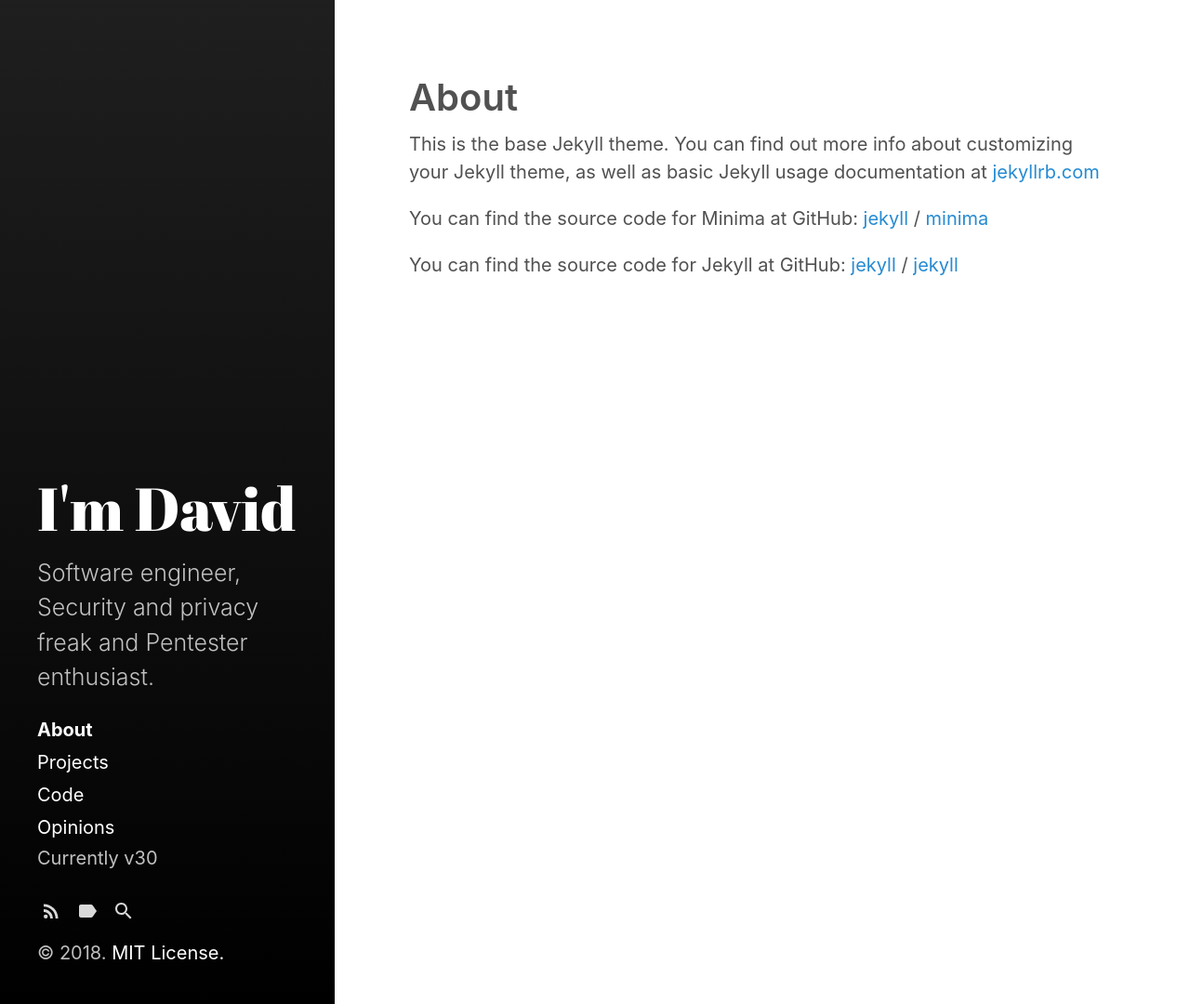
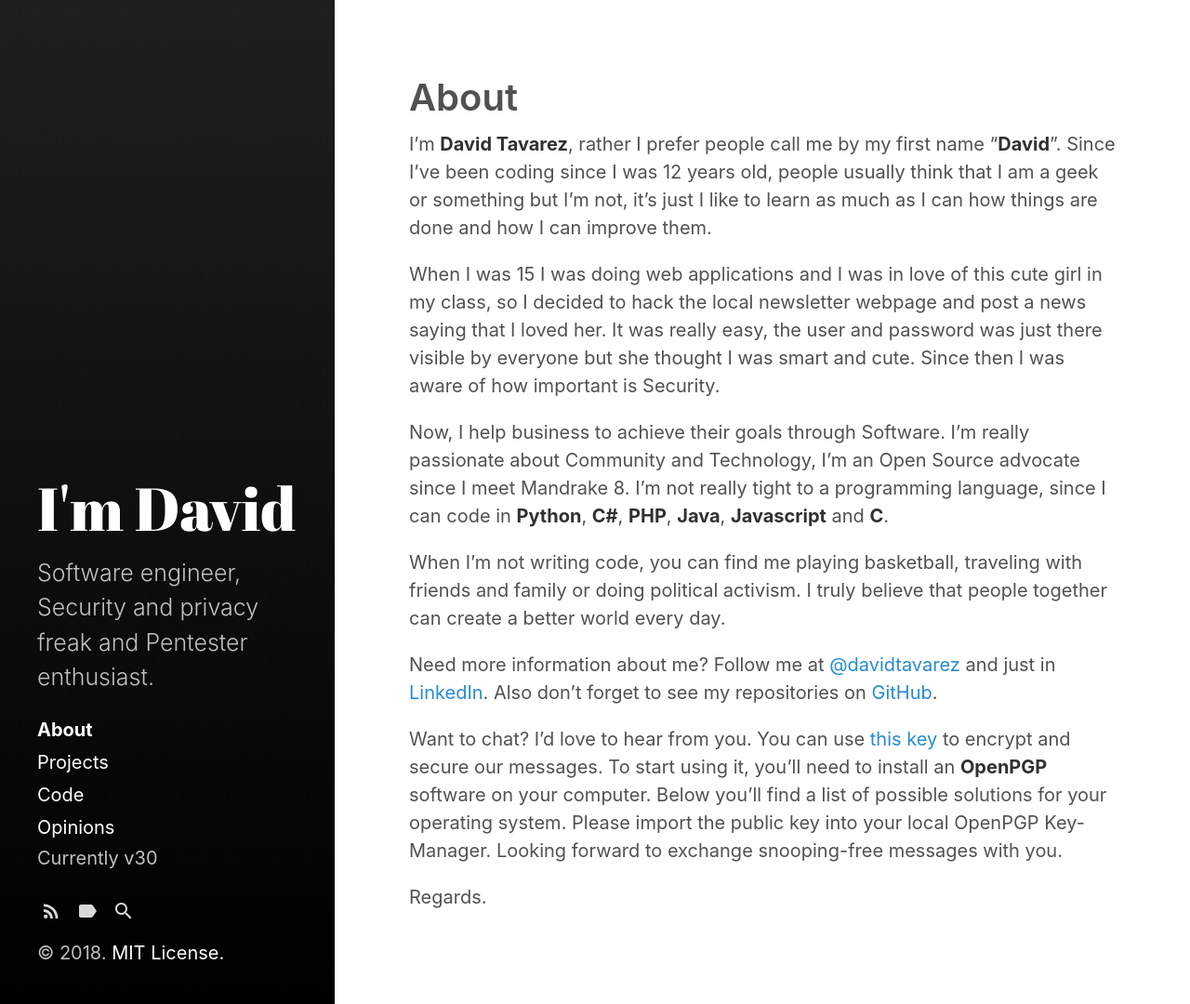
Before and after one commit to davidtavarez/davidtavarez.github.io, a Jekyll site: the page built from about.md, in a window 1280 px wide. Shown: the whole page at 93% size. Built offline with Jekyll 4.4.1, drawn with Linux system fonts in a browser that asks for light colours.

Commit message:
about me

```diff
--- a/about.md
+++ b/about.md
@@ -5,15 +5,16 @@ sidebar_link: true
 permalink: /about/
 ---
 
-This is the base Jekyll theme. You can find out more info about customizing your Jekyll theme, as well as basic Jekyll usage documentation at [jekyllrb.com](https://jekyllrb.com/)
+I'm **David Tavarez**, rather I prefer people call me by my first name "**David**". Since I've been coding since I was 12 years old, people usually think that I am a geek or something but I'm not, it's just I like to learn as much as I can how things are done and how I can improve them.
 
-You can find the source code for Minima at GitHub:
-[jekyll][jekyll-organization] /
-[minima](https://github.com/jekyll/minima)
+When I was 15 I was doing web applications and I was in love of this cute girl in my class, so I decided to hack the local newsletter webpage and post a news saying that I loved her. It was really easy, the user and password was just there visible by everyone but she thought I was smart and cute. Since then I was aware of how important is Security.
 
-You can find the source code for Jekyll at GitHub:
-[jekyll][jekyll-organization] /
-[jekyll](https://github.com/jekyll/jekyll)
+Now, I help business to achieve their goals through Software. I'm really passionate about Community and Technology, I'm an Open Source advocate since I meet Mandrake 8. I'm not really tight to a programming language, since I can code in **Python**, **C#**, **PHP**, **Java**, **Javascript** and **C**.
 
+When I'm not writing code, you can find me playing basketball, traveling with friends and family or doing political activism. I truly believe that people together can create a better world every day.
 
-[jekyll-organization]: https://github.com/jekyll
+Need more information about me? Follow me at [@davidtavarez](https://twitter.com/davidtavarez) and just in [LinkedIn](https://www.linkedin.com/in/davidtavarez). Also don't forget to see my repositories on [GitHub](https://github.com/davidtavarez).
+
+Want to chat? I'd love to hear from you. You can use [this key](https://github.com/davidtavarez/davidtavarez.github.io/blob/master/DavidTavarezEDCCD61EPublic.asc) to encrypt and secure our messages. To start using it, you'll need to install an **OpenPGP** software on your computer.  Below you'll find a list of possible solutions for your operating system. Please import the public key into your local OpenPGP Key-Manager. Looking forward to exchange snooping-free messages with you.
+
+Regards.
```
